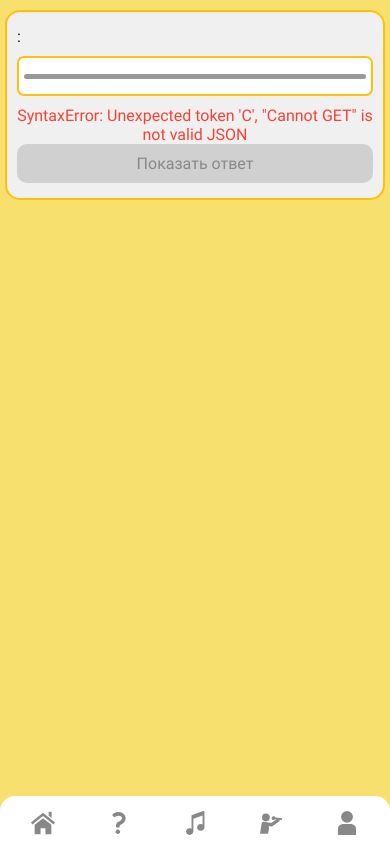
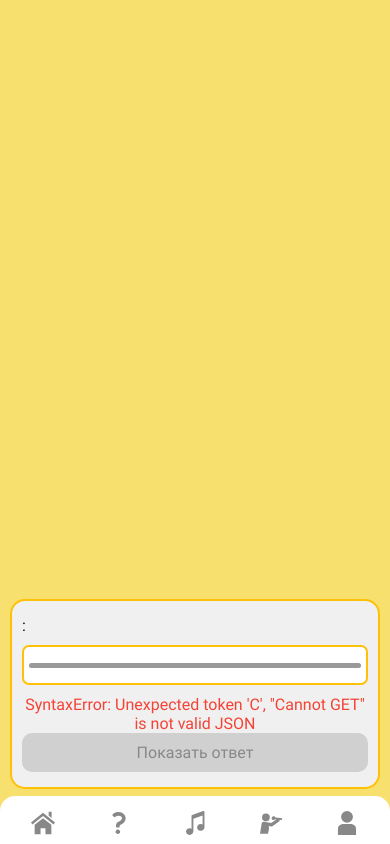
Before and after one commit to dronperminov/music-quiz-old, a Python web app: template web/templates/question.html in a window 390 px wide. Run offline with Jinja, Linux system fonts and the light colour scheme; the template is opened without the code that fills it, so the values that code supplies are empty.

Commit message:
move question to bottom

```diff
--- a/src/constants.py
+++ b/src/constants.py
@@ -18,7 +18,7 @@ QUESTION_STATISTICS_LIMIT = 250
 REPEAT_PROBABILITY = 0.02
 LEADERBOARD_QUESTIONS_COUNT = 100
 
-VERSION = "2023-11-01-22-00"
+VERSION = "2023-11-02-14-00"
 
 ROCK_GENRE = "rock"
 POP_GENRE = "pop"
--- a/web/js/question.js
+++ b/web/js/question.js
@@ -1,6 +1,8 @@
 function ShowAnswer(player) {
+    let question = document.getElementById("question")
     let button = document.getElementById("show-btn")
     let answer = document.getElementById("answer")
+    question.classList.remove("question-bottom")
     answer.classList.remove("hidden")
     button.remove()
 
--- a/web/styles/question.css
+++ b/web/styles/question.css
@@ -35,3 +35,17 @@
 .answer-buttons {
     margin-bottom: 10px;
 }
+
+@media (max-width: 767px) {
+    body {
+        position: relative;
+        min-height: calc(100dvh - 55px);
+    }
+
+    .question-bottom {
+        position: absolute;
+        left: 10px;
+        right: 10px;
+        bottom: 0;
+    }
+}
--- a/web/templates/question.html
+++ b/web/templates/question.html
@@ -7,7 +7,7 @@
 <body>
     {% include "menu.html" %}
 
-    <div class="question" id="question" data-question-type="{{question.type}}">
+    <div class="question question-bottom" id="question" data-question-type="{{question.type}}">
         <audio id="audio" data-link="{{audio.link}}" data-question-timecode="{{question.question_timecode}}" data-question-seek="{{question.question_seek}}" data-answer-timecode="{{question.answer_timecode}}" data-answer-seek="{{question.answer_seek}}" preload="metadata"></audio>
 
         <div class="question-header">{{question.title | capitalize}}:</div>
```
